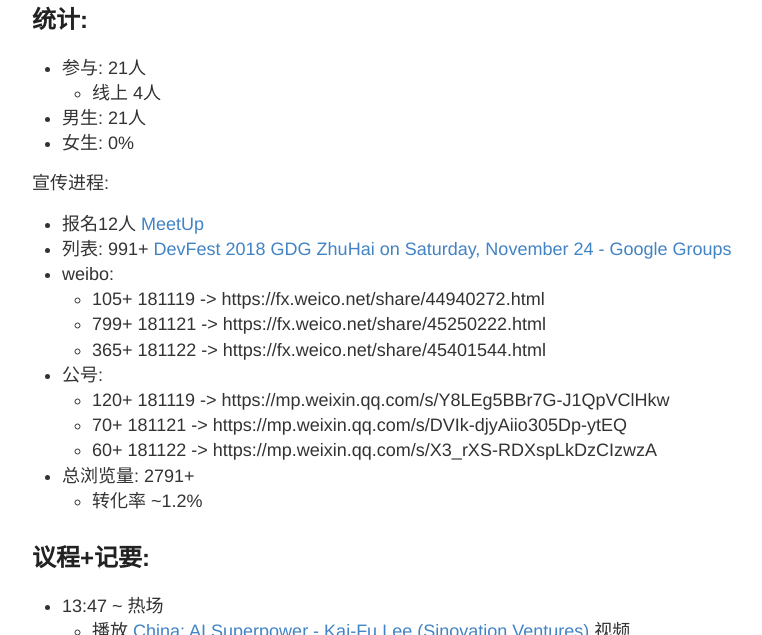
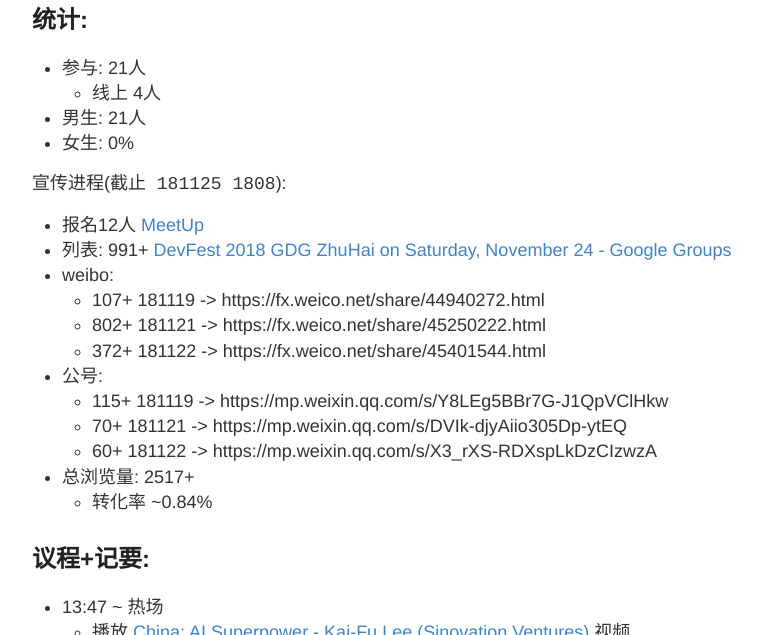
Before and after one commit to ZHGDG/ZHGDG.github.io, a Jekyll site: the page built from _posts/2018-11-24-et-devfest-summary.md, in a window 1280 px wide and 900 px high, scrolled down 954 px, cut to the strip 87-722 px from the top of the window. Shown: the whole strip, without its empty margins (248-1010 px from the left). Built offline with Jekyll 4.4.1, drawn with Linux system fonts in a browser that asks for light colours; comment, search, counter and statistics services are not loaded.

Commit message:
fix(devfest) words ++.

```diff
--- a/_posts/2018-11-24-et-devfest-summary.md
+++ b/_posts/2018-11-24-et-devfest-summary.md
@@ -27,20 +27,20 @@
 - 男生: 21人
 - 女生: 0%
 
-宣传进程:
+宣传进程(`截止 181125 1808`):
 
 - 报名12人 [MeetUp](https://www.meetup.com/Zhuhai-GDG/events/256539889/)
 - 列表: 991+ [DevFest 2018 GDG ZhuHai on Saturday, November 24 \- Google Groups](https://groups.google.com/forum/#!topic/gdg-zhuhai/Da0K_0u_c6k)
 - weibo:
-    + 105+ 181119 -> https://fx.weico.net/share/44940272.html
-    + 799+ 181121 -> https://fx.weico.net/share/45250222.html
-    + 365+ 181122 -> https://fx.weico.net/share/45401544.html
+    + 107+ 181119 -> https://fx.weico.net/share/44940272.html
+    + 802+ 181121 -> https://fx.weico.net/share/45250222.html
+    + 372+ 181122 -> https://fx.weico.net/share/45401544.html
 - 公号:
-    + 120+ 181119 -> https://mp.weixin.qq.com/s/Y8LEg5BBr7G-J1QpVClHkw
+    + 115+ 181119 -> https://mp.weixin.qq.com/s/Y8LEg5BBr7G-J1QpVClHkw
     + 70+ 181121 -> https://mp.weixin.qq.com/s/DVIk-djyAiio305Dp-ytEQ
     + 60+ 181122 -> https://mp.weixin.qq.com/s/X3_rXS-RDXspLkDzCIzwzA
-- 总浏览量: 2791+
-    + 转化率 ~1.2%
+- 总浏览量: 2517+
+    + 转化率 ~0.84%
 
 ## 议程+记要:
 
```
